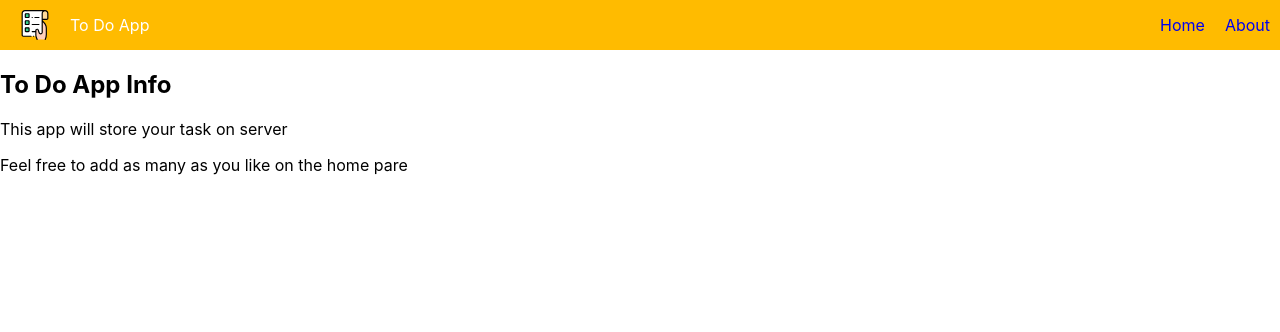
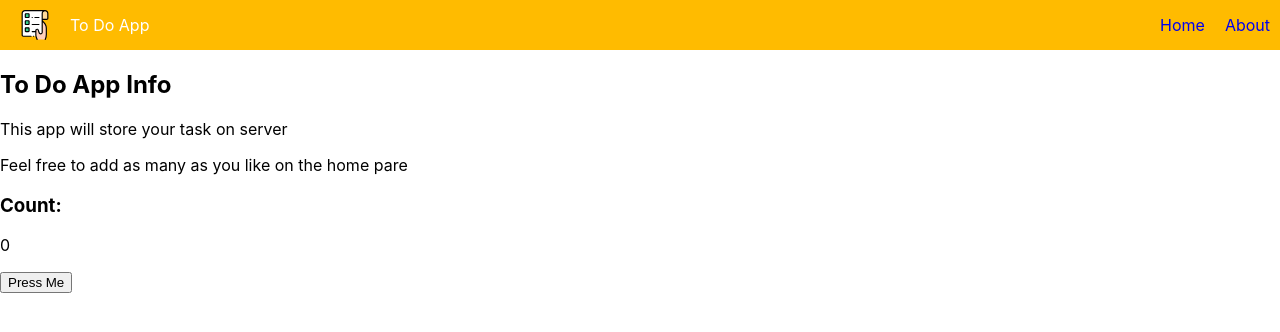
Before and after one commit to adelinaiuhas/national6-iuhas, a React (Create React App) app: page /about in a window 1280 px wide. Shown: the top 332 px of the page. Built offline with nearby package versions, Linux system fonts and the light colour scheme.

Commit message:
counter with hooks

```diff
--- /dev/null
+++ b/src/components/Counter/Counter.jsx
@@ -0,0 +1,23 @@
+import { useState } from "react";
+
+export function Counter() {
+  const [counterNumber, setCounterNumber] = useState(0);
+  const [showText, setShowText] = useState(true);
+
+  console.log("Render Counter");
+  return (
+    <div className="counter">
+      {showText ? <h3>Count:</h3> : null}
+
+      <p>{counterNumber}</p>
+      <button
+        onClick={() => {
+          setCounterNumber(counterNumber + 1);
+          setShowText(false);
+        }}
+      >
+        Press Me
+      </button>
+    </div>
+  );
+}
--- a/src/pages/About/About.jsx
+++ b/src/pages/About/About.jsx
@@ -1,9 +1,12 @@
+import { Counter } from "../../components/Counter/Counter";
+
 export function About() {
   return (
     <div className="about">
       <h2>To Do App Info</h2>
       <p>This app will store your task on server</p>
       <p>Feel free to add as many as you like on the home pare</p>
+      <Counter />
     </div>
   );
 }
```
